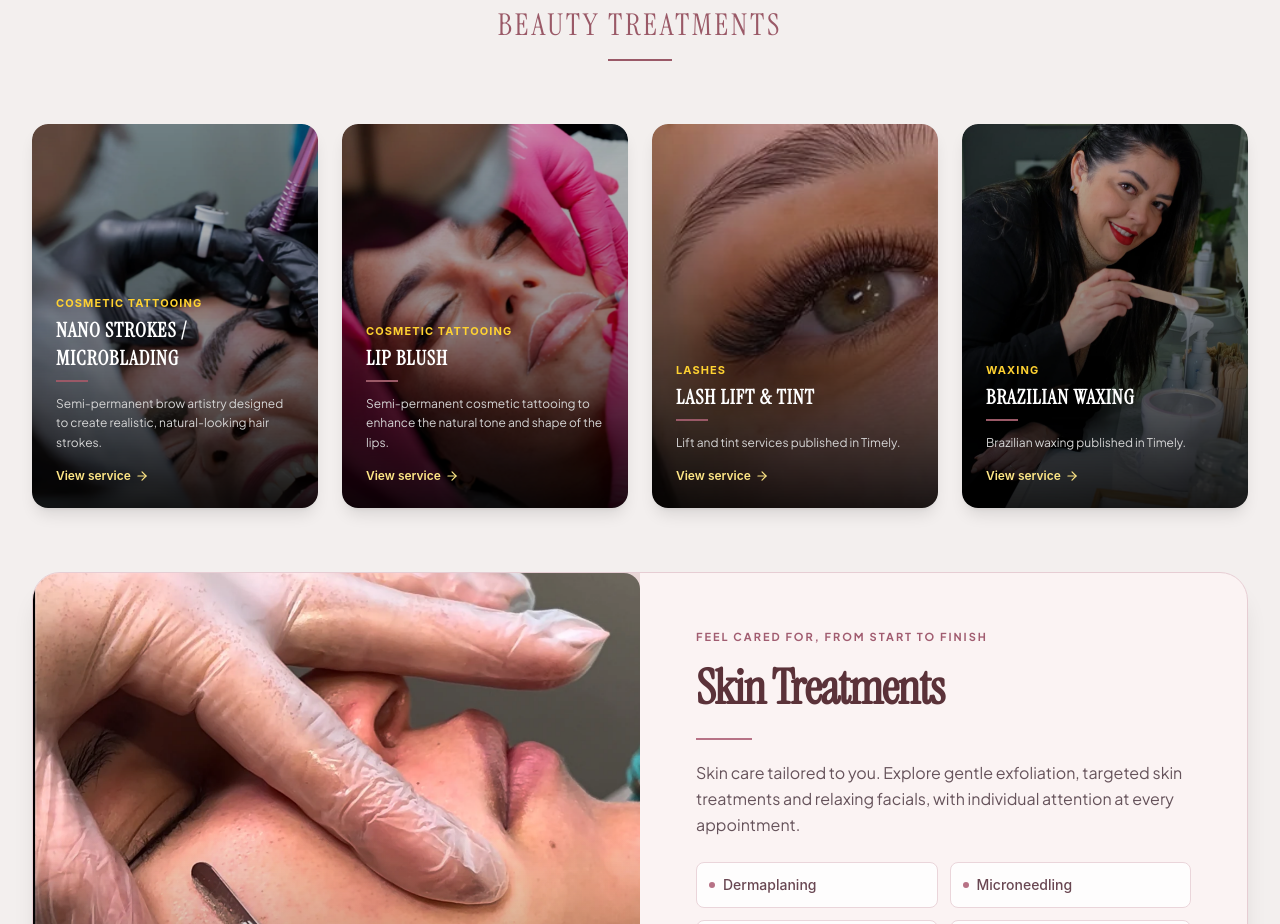
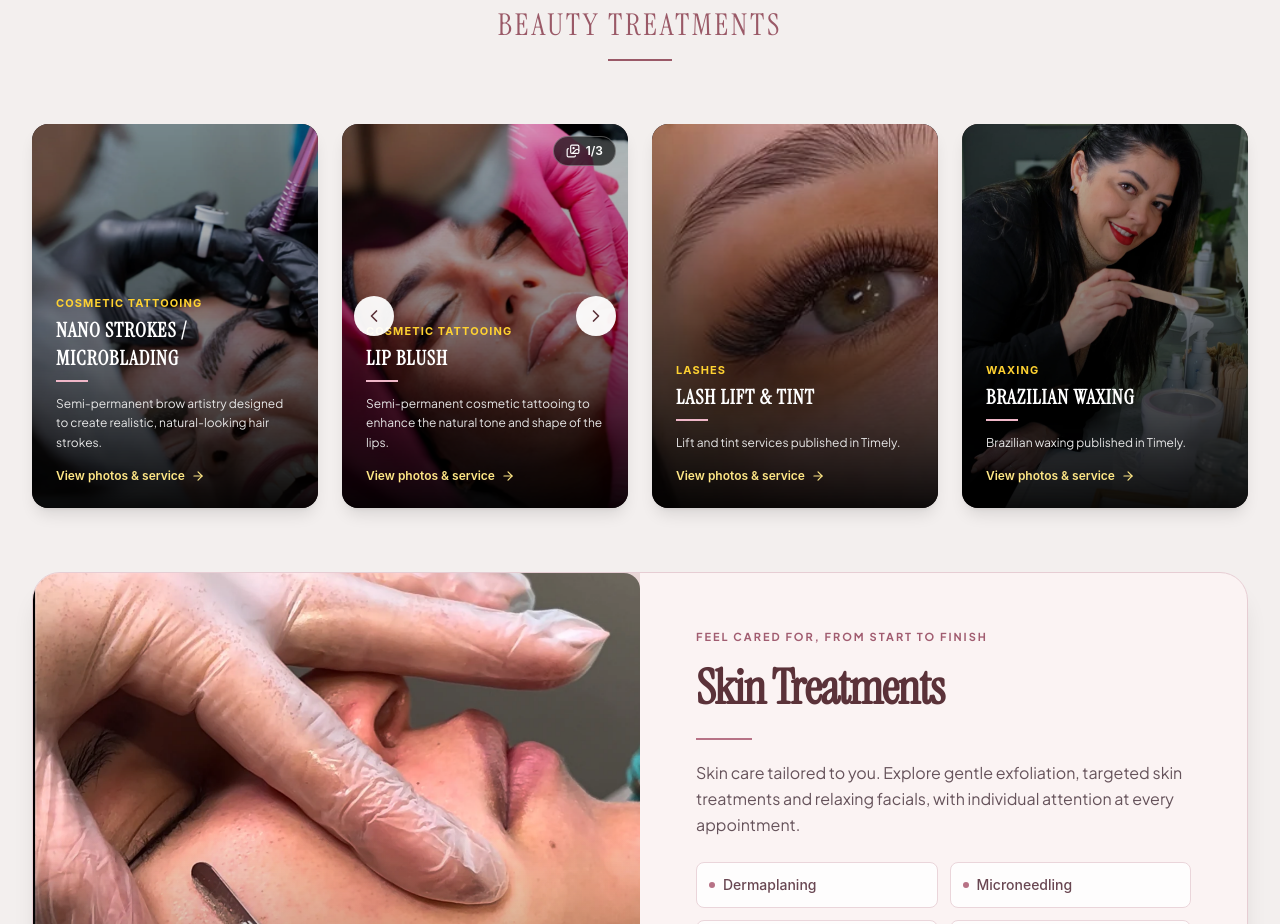
Before and after one commit to joorgeec3/Bella-Beauty-Brazil, a React (Vite) app: page / in a window 1280 px wide. Shown: the part 2780-3704 px from the top of the page. Built offline with nearby package versions, Linux system fonts and the light colour scheme; no server answers.

Commit message:
Replace static homepage treatment images with accessible, swipeable photo cards

```diff
--- a/src/components/ServicesSection.tsx
+++ b/src/components/ServicesSection.tsx
@@ -1,26 +1,17 @@
 import React from 'react';
 import { Calendar, ArrowRight } from 'lucide-react';
 import { SERVICES, Language, getLocalizedService } from '../data/siteData';
-import { siteAsset, siteImages } from '../data/siteImages';
+import { HomeTreatmentCard } from './HomeTreatmentCard';
+import { siteImages } from '../data/siteImages';
 
 interface ServicesSectionProps { onOpenAppointment: () => void; onNavigateToServices: (serviceId?: string) => void; language: Language; }
 
 export const ServicesSection: React.FC<ServicesSectionProps> = ({ onOpenAppointment, onNavigateToServices, language }) => {
-  // Four distinct, topic-accurate treatment photos; the skin treatment is highlighted separately above.
-  const cardPhotos: Record<string, string> = {
-    'nano-strokes': siteImages.services.microblading,
-    'lip-blush': siteImages.services.lipBlush,
-    'lash-lift': siteImages.services.lashes,
-    waxing: siteImages.services.waxing,
-  };
-  const topServices = ['nano-strokes', 'lip-blush', 'lash-lift', 'waxing'].flatMap((id) => {
-    const service = SERVICES.find((item) => item.id === id);
-    return service ? [{
-      ...getLocalizedService(service, language),
-      image: cardPhotos[id],
-
-    }] : [];
-  });
+  // Each featured service uses its own approved gallery; never substitute images from another category.
+  const topServices = ['nano-strokes', 'lip-blush', 'lash-lift', 'waxing']
+    .map((id) => SERVICES.find((item) => item.id === id))
+    .filter((service): service is NonNullable<typeof service> => Boolean(service))
+    .map((service) => getLocalizedService(service, language));
   return <section className="relative bg-site py-16 lg:py-24 overflow-hidden border-b border-neutral-100">
     <div className="max-w-7xl mx-auto px-4 sm:px-6 lg:px-8">
       <div className="text-center max-w-2xl mx-auto mb-12 sm:mb-16 reveal-on-scroll">
@@ -35,14 +26,12 @@ export const ServicesSection: React.FC<ServicesSectionProps> = ({ onOpenAppointm
         <div className="w-16 h-0.5 bg-[#9a5967] mx-auto mt-4" />
       </div>
       <div className="grid grid-cols-1 md:grid-cols-2 lg:grid-cols-4 gap-6 mb-16 scroll-stagger">
-        {topServices.map((service, index) => <a key={service.id} href={`${import.meta.env.BASE_URL.replace(/\/$/, '')}/services/${service.id}`} onClick={(event) => { if (event.metaKey || event.ctrlKey || event.shiftKey || event.altKey || event.button !== 0) return; event.preventDefault(); onNavigateToServices(service.id); }} className={`group block relative h-96 rounded-2xl overflow-hidden reveal-scale shadow-lg cursor-pointer transform transition-all duration-300 hover:-translate-y-2 hover:shadow-2xl reveal-on-scroll text-left ${index === 1 ? 'reveal-delay-1' : index === 2 ? 'reveal-delay-2' : index === 3 ? 'reveal-delay-3' : ''}`}>
-          <div className="absolute inset-0 overflow-hidden scroll-motion-layer" data-scroll-motion><img src={service.image} alt={service.title} className="service-card-image w-full h-full object-cover object-center transition-transform duration-700 group-hover:scale-110" loading="lazy" /></div>
-          <div className="absolute inset-0 bg-gradient-to-t from-black/90 via-black/40 to-black/20 group-hover:from-black/95 transition-all duration-300" />
-          <div className="absolute inset-0 p-6 flex flex-col justify-end text-white"><span className="text-[11px] font-bold tracking-widest text-amber-300 uppercase mb-1">{service.subtitle || 'Bella Beauty Treatment'}</span><h3 className="font-raleway text-xl font-bold uppercase tracking-wider text-white mb-2">{service.title}</h3><div className="w-8 h-0.5 bg-[#9a5967] mb-3 transition-all duration-300 group-hover:w-16" /><p className="font-montserrat text-xs text-neutral-300 line-clamp-3 leading-relaxed mb-4">{service.description}</p><span className="flex items-center text-xs font-semibold text-amber-200"><span>{language === 'en' ? 'View service' : language === 'pt' ? 'Ver serviço' : 'Ver servicio'}</span><ArrowRight className="w-3.5 h-3.5 ml-1" /></span></div>
-        </a>)}
+        {topServices.map((service, index) => (
+          <HomeTreatmentCard key={service.id} service={service} language={language} position={index} onNavigate={onNavigateToServices} />
+        ))}
       </div>
       {/* Skin Treatments — approved real procedure photo, with the lighter Bella Beauty palette. */}
-      <section aria-labelledby="skin-treatments-feature-heading" className="relative overflow-hidden rounded-[28px] border border-[#e6cdd3] bg-[#fbf3f3] shadow-xl mb-16 reveal-from-right">
+      <section id="skin-treatments-feature" aria-labelledby="skin-treatments-feature-heading" className="relative overflow-hidden rounded-[28px] border border-[#e6cdd3] bg-[#fbf3f3] shadow-xl mb-16 reveal-from-right">
         <div className="grid grid-cols-1 lg:grid-cols-12 items-stretch">
           <div className="relative lg:col-span-6 min-h-[310px] sm:min-h-[410px] lg:min-h-[480px] overflow-hidden bg-[#e9d7d7]">
             <img
```
